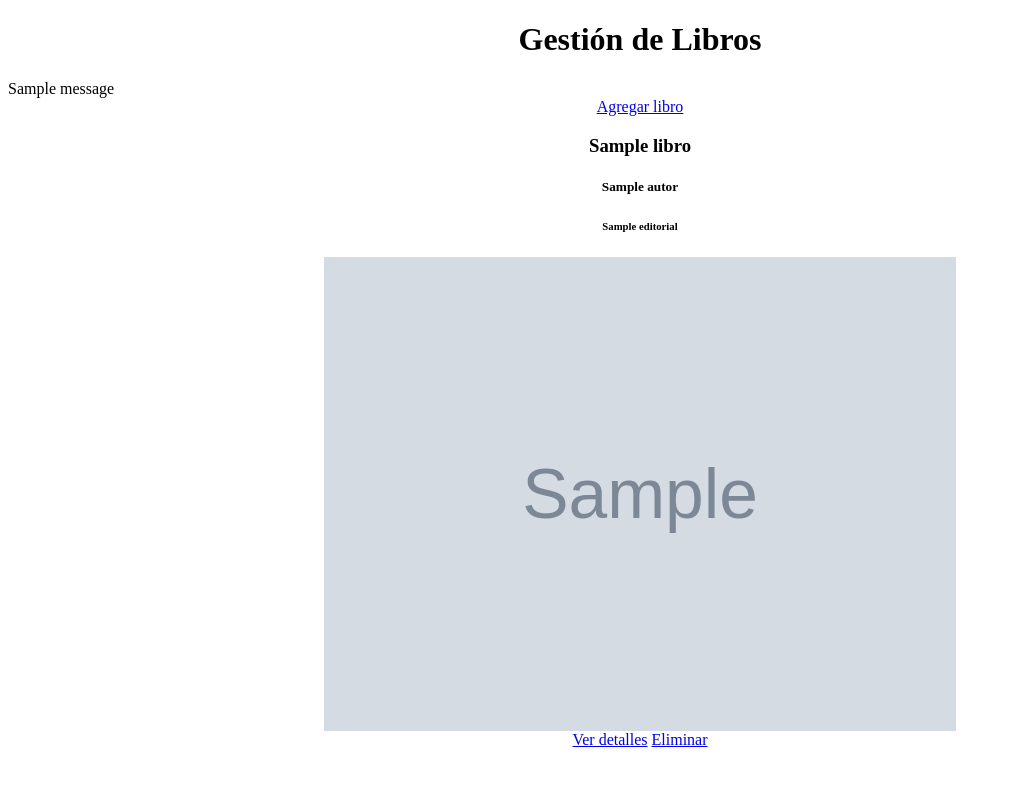
After one commit to CindyVHO/DevOps-Libreria, a Django app: template libreria-venv/libreria/CRUDLibreria/templates/listar.html in a window 1280 px wide. The commit adds this page. Shown: the top 786 px of the page, without its empty margins (0-1010 px from the left). Run offline with Django 3.2, Linux system fonts and the light colour scheme; the template is opened without the code that fills it: most values are stand-ins (such as "Sample title", 1, 10 or a date in 2020); grey boxes marked "Sample" are stand-in pictures; one stand-in notice (Sample message) is shown; some libraries are stand-ins or nearby versions.

Commit message:
[Libreria] CRUD

```diff
--- a/libreria-venv/libreria/CRUDLibreria/templates/index.html
+++ b/libreria-venv/libreria/CRUDLibreria/templates/index.html
@@ -7,28 +7,17 @@
     <head>
         <meta charset="UTF-8">
         <title>Gesti&oacute;n de Libros</title>
+        <!-- <link rel="stylesheet" type="text/css" href="https://bootswatch.com/4/superhero/bootstrap.min.css"> -->
     </head>
     <body>
         <h1 align="center">Gesti&oacute;n de Libros</h1>
         <span></span>
-        <div style="text-align:center;">
-             <button type="button" class="btn btn-success btn-lg">Agregar libro</button>
+
+        <div class="container">
+        <!-- bloque de contenido para el contenido de la página-->
+        {% block content %}
+
+        {% endblock %}
         </div>
-
-        {% for libro in lista_libros %}
-            <div class="card col-md-4">
-                <h3 class="card-header" style="text-align:center;">{{libro.nombre}}</h3>
-                <div class="card-body" style="text-align:center;">
-                    <h5 class="card-title">{{libro.autor}}</h5>
-                    <h6 class="card-subtitle text-muted">{{libro.editorial}}</h6>
-                </div>
-                <img style="height: 50%; width: 50%; display:block; margin:auto" src="{{libro.urlImagen}}" alt="Card image">
-
-                <div class="card-body" style="text-align:center;">
-                    <button type="button" class="btn btn-primary">Ver detalles</button>
-                    <button type="button" class="btn btn-warning">Eliminar</button>
-                </div>
-            </div>
-        {% endfor%}
     </body>
 </html>
--- /dev/null
+++ b/libreria-venv/libreria/CRUDLibreria/templates/listar.html
@@ -0,0 +1,36 @@
+{% extends "index.html" %}
+{% block content %}
+<div class="row">
+    <!-- mostramos los mensajes flash -->
+    {% if messages %}
+        <div class="alert alert-success">
+            {% for message in messages %}
+                {{ message }}
+            {% endfor %}
+        </div>
+    {% endif %}
+    <div style="text-align:center;">
+             <a type="button" class="btn btn-success btn-lg" href="{% url 'agregarLibros' %}">Agregar libro</a>
+        </div>
+            {% if lista_libros|length > 0 %}
+                {% for libro in lista_libros %}
+                <div class="card col-md-4">
+                    <h3 class="card-header" style="text-align:center;">{{libro.nombre}}</h3>
+                    <div class="card-body" style="text-align:center;">
+                        <h5 class="card-title">{{libro.autor}}</h5>
+                        <h6 class="card-subtitle text-muted">{{libro.editorial}}</h6>
+                    </div>
+                    <img style="height: 50%; width: 50%; display:block; margin:auto" src="{{libro.urlImagen}}" alt="Card image">
+
+                    <div class="card-body" style="text-align:center;">
+                        <a type="button" class="btn btn-primary" href="{% url 'actualizarLibros' libroid=libro.id %}">Ver detalles</a>
+                        <a type="button" class="btn btn-warning" href="{% url 'eliminarLibros' libroid=libro.id %}">Eliminar</a>
+                    </div>
+                </div>
+                {% endfor%}
+            {% else %}
+                <p>No hay posts</p>
+            {% endif %}
+
+</div>
+{% endblock %}
--- a/libreria-venv/libreria/CRUDLibreria/urls.py
+++ b/libreria-venv/libreria/CRUDLibreria/urls.py
@@ -4,4 +4,8 @@ from . import  views
 
 urlpatterns = [
     url(r'^$', views.listarLibros, name='listaLibros'),
+    url(r'^add/$', views.agregarLibros, name='agregarLibros'),
+    url(r'^(?P<libroid>\d+)/', views.actualizarLibros, name='actualizarLibros'),
+    url(r'^(?P<libroid>\d+)/delete/', views.eliminarLibros, name='eliminarLibros'),
+
 ]
```
Also changed, not shown: libreria-venv/libreria/CRUDLibreria/forms.py (added, +15 -0 lines), libreria-venv/libreria/CRUDLibreria/templates/agregarForm.html (added, +12 -0 lines), libreria-venv/libreria/CRUDLibreria/views.py (+33 -3 lines).
